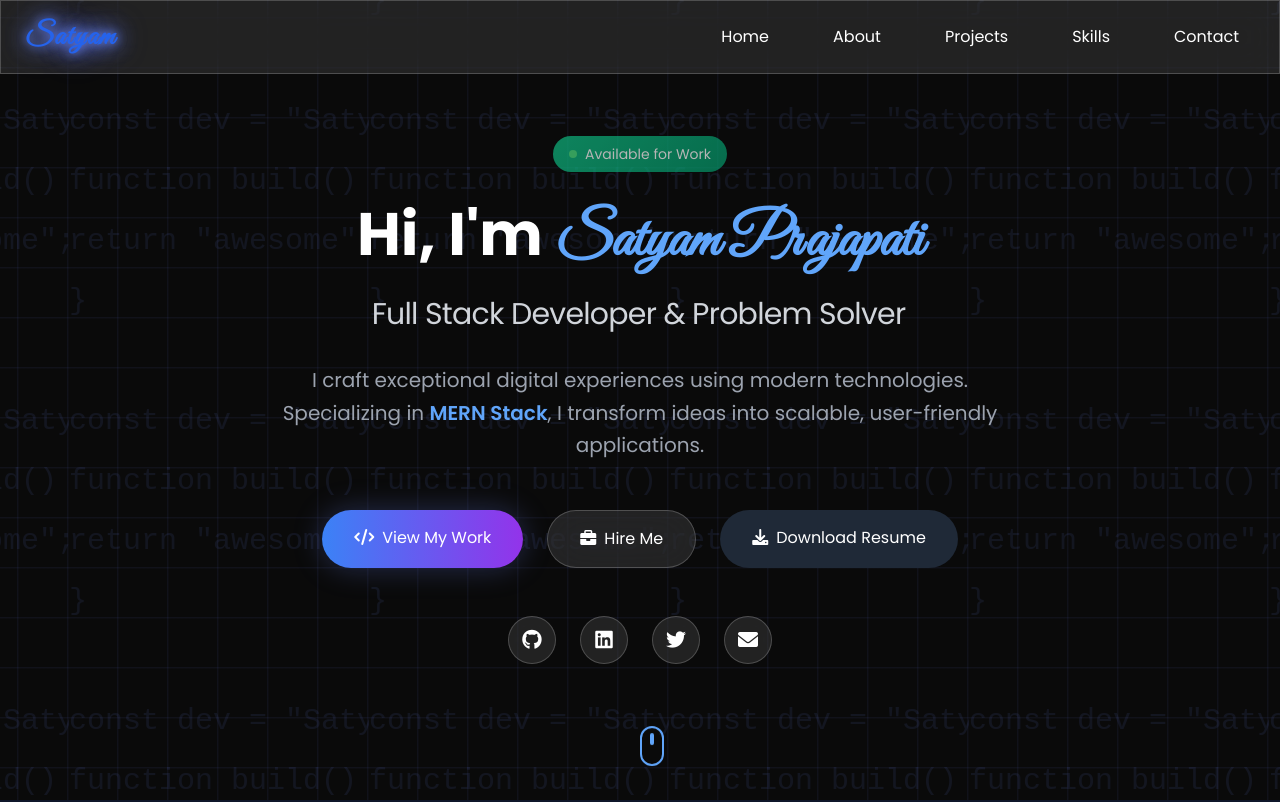
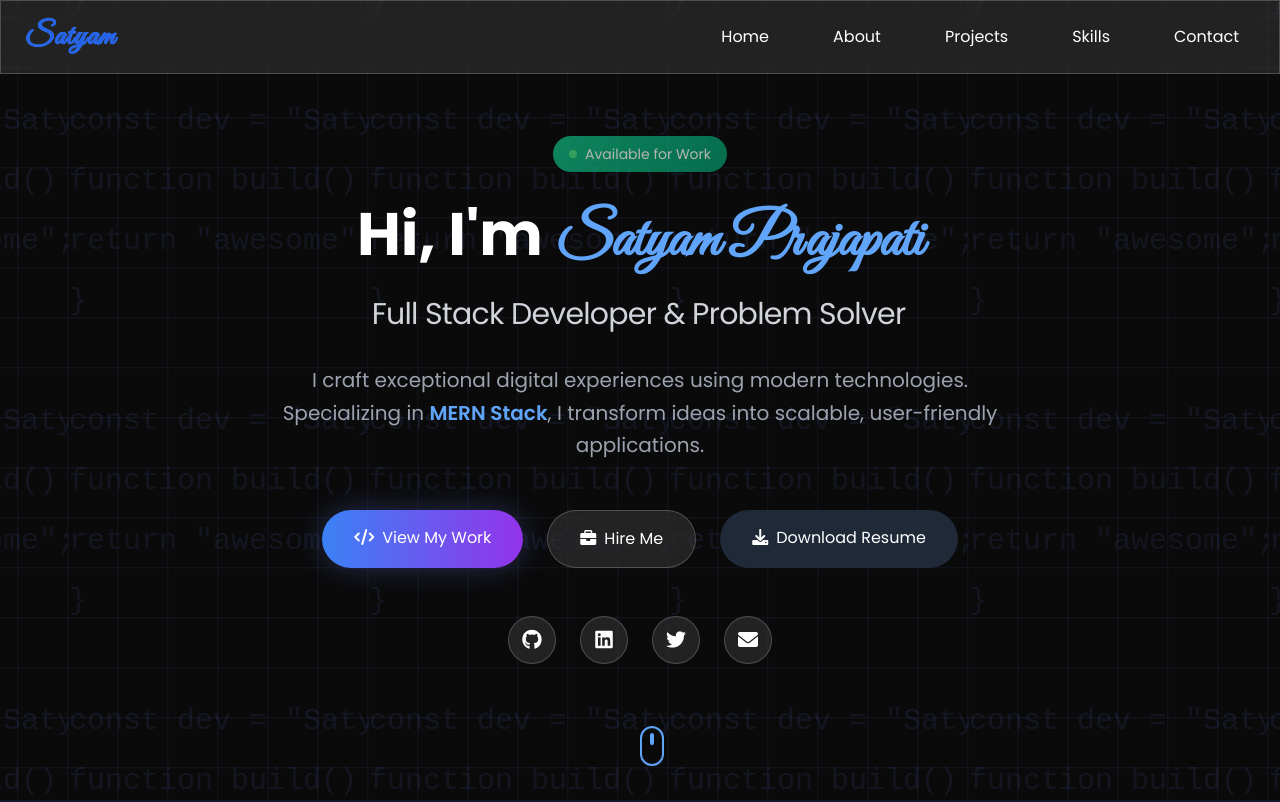
Before and after one commit to satyam0777/Portfolio, a React (Vite) app in the folder satyam-portfolio/: page / in a window 1280 px wide. Shown: the top 802 px of the page. Built offline with nearby package versions, Linux system fonts and the light colour scheme.

Commit message:
project link + name sign color

```diff
--- a/satyam-portfolio/src/components/Navbar.jsx
+++ b/satyam-portfolio/src/components/Navbar.jsx
@@ -6,7 +6,15 @@ const Navbar = () => (
         <div class="container mx-auto px-6 py-4">
             <div class="flex items-center justify-between">
 
-                <h1 class="text-3xl font-signature font-bold neon-text text-blue-600 tracking-wider">Satyam</h1>
+                {/* <h1 class="text-3xl font-signature font-bold neon-text text-blue-600 tracking-wider">Satyam</h1> */}
+          <h1
+  className="text-3xl font-signature font-bold text-blue-600 tracking-wider"
+  style={{ textShadow: "0 0 1px #3b82f6, 0 0 0.5px #3b82f6" }}
+>
+  Satyam
+</h1>
+
+
 
                 {/* <!-- Desktop Menu --> */}
                 <div class="hidden md:flex space-x-8">
--- a/satyam-portfolio/src/components/Projects.jsx
+++ b/satyam-portfolio/src/components/Projects.jsx
@@ -206,7 +206,7 @@ const rotateY = useSpring(useTransform(x, [-100, 100], [-8, 8]));
               Live Demo
             </motion.a>
             <motion.a
-              href={projects.githubLink}
+              href={project.githubLink}
               target="_blank"
               rel="noopener noreferrer"
               whileHover={{ scale: 1.05 }}
```
